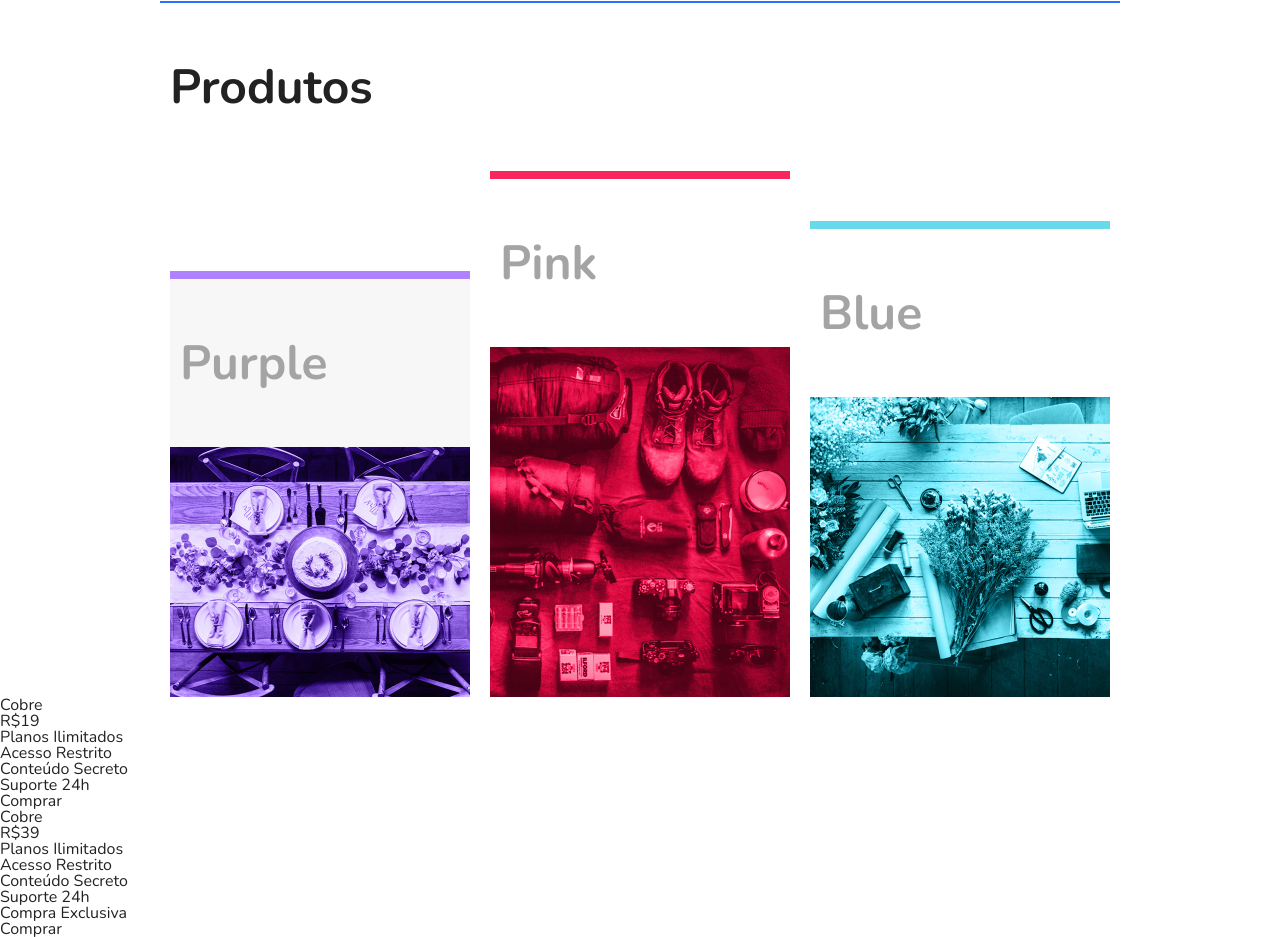
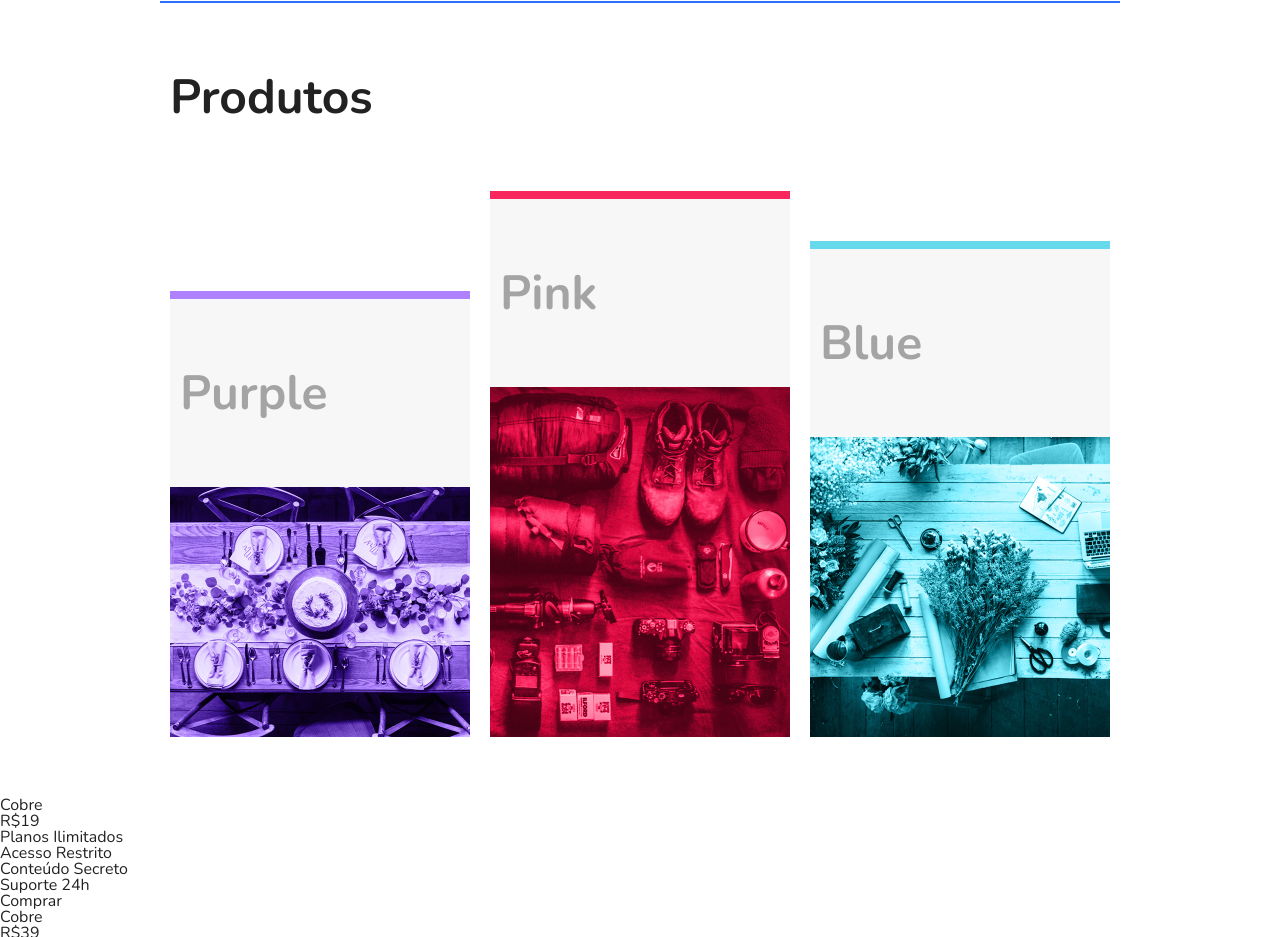
Before and after one commit to Diegooliveyra/Projeto-Curso-Flex-Box-Origamid, a plain HTML site: page index.html in a window 1280 px wide. Shown: the part 1012-1949 px from the top of the page. Drawn offline with nearby package versions, Linux system fonts and the light colour scheme.

Commit message:
Finalizado section produtos

```diff
--- a/index.html
+++ b/index.html
@@ -67,15 +67,15 @@
       <h1 class="title-products">Produtos</h1>
 
       <div class="products-container">
-        <div class="item-purple">
+        <div class="item-products purple">
           <h1 class="subtitle-blog">Purple</h1>
           <img src="./img/produtos1.jpg" alt="produto 1" />
         </div>
-        <div class="item-pink">
+        <div class="item-products pink">
           <h1 class="subtitle-blog">Pink</h1>
           <img src="./img/produtos2.jpg" alt="produto 2" />
         </div>
-        <div class="item-blue">
+        <div class="item-products blue">
           <h1 class="subtitle-blog">Blue</h1>
           <img src="./img/produtos3.jpg" alt="produto 3" />
         </div>
--- a/scss/components/_products-blog.scss
+++ b/scss/components/_products-blog.scss
@@ -1,20 +1,30 @@
+.products-blog {
+  margin-bottom: $gap-larger;
+}
+
 .products-container {
   display: flex;
+  flex-wrap: wrap;
   align-items: flex-end;
   justify-content: space-between;
 }
 
-.item-purple {
-    border-top: 8px solid $third-color;
+.item-products {
   margin: 0 $gap-smaller;
   background-color: $second-color-ligth;
+  flex: 1 1 175px;
+  @include device(mobile) {
+    margin-bottom: $gap-medium;
   }
-.item-pink {
-    border-top: 8px solid $fourth-color;
-    margin: 0 $gap-smaller;
 }
 
-.item-blue {
+.purple {
+  border-top: 8px solid $third-color;
+}
+.pink {
+  border-top: 8px solid $fourth-color;
+}
+
+.blue {
   border-top: 8px solid $fifth-color;
-    margin: 0 $gap-smaller;
 }
--- a/scss/components/_titles.scss
+++ b/scss/components/_titles.scss
@@ -17,12 +17,12 @@
 
 .title-products {
     @extend .title;
-    padding: $gap-larger $gap-smaller;
+    padding: $gap-xlarger $gap-smaller;
 }
 
 .subtitle-blog {
     font-size: em(48);
     font-weight: 700;
-    padding: $gap-larger $gap-smaller;
+    padding: $gap-xlarger $gap-smaller;
     color: $second-color;
 }
--- a/scss/tools/_gap.scss
+++ b/scss/tools/_gap.scss
@@ -2,3 +2,4 @@ $gap-smaller:10px;
 $gap-small:20px;
 $gap-medium:30px;
 $gap-larger:60px;
+$gap-xlarger:70px;
```
Also changed, not shown: css/main.css, 1 other file. Lines whose indentation alone changed are shown as unchanged.
